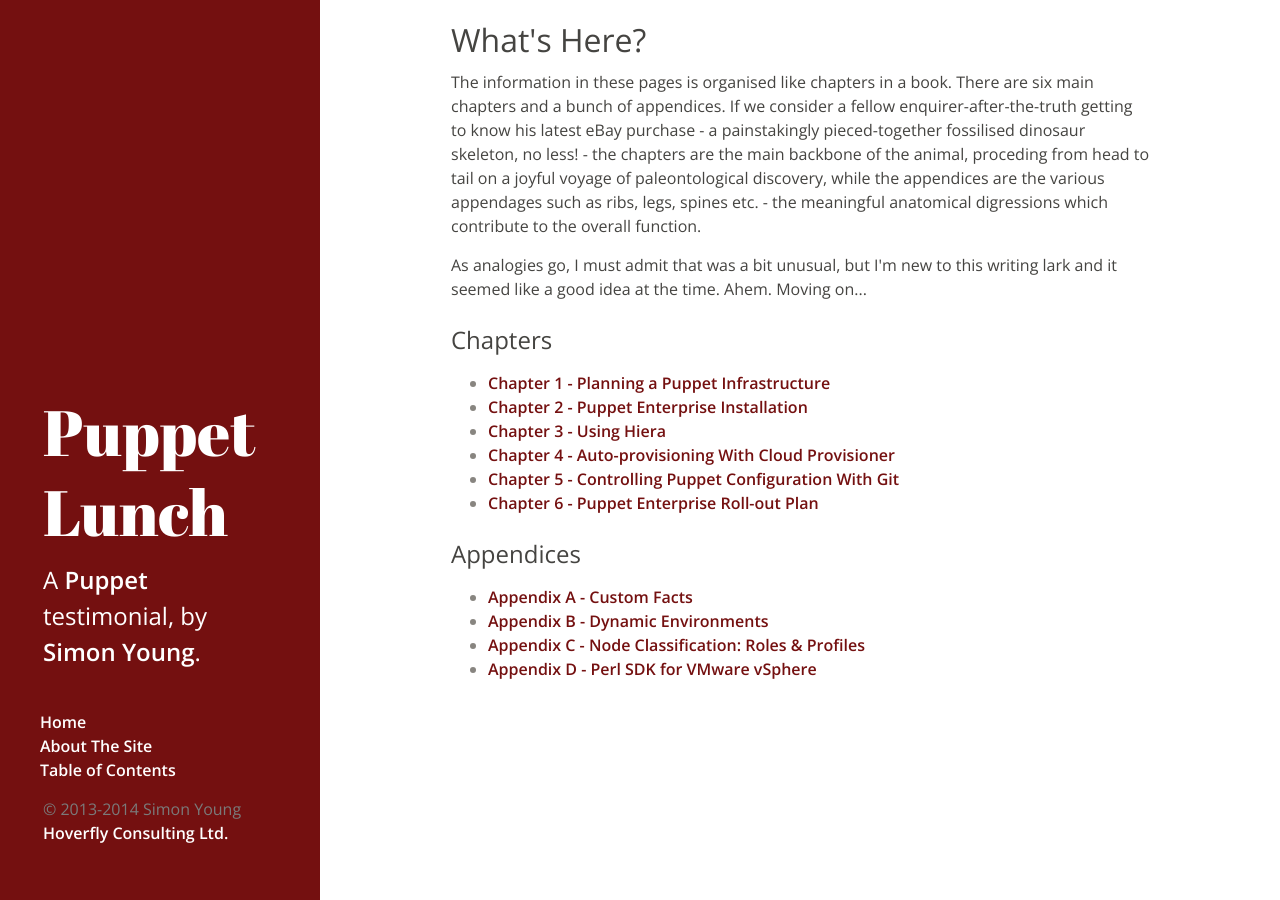
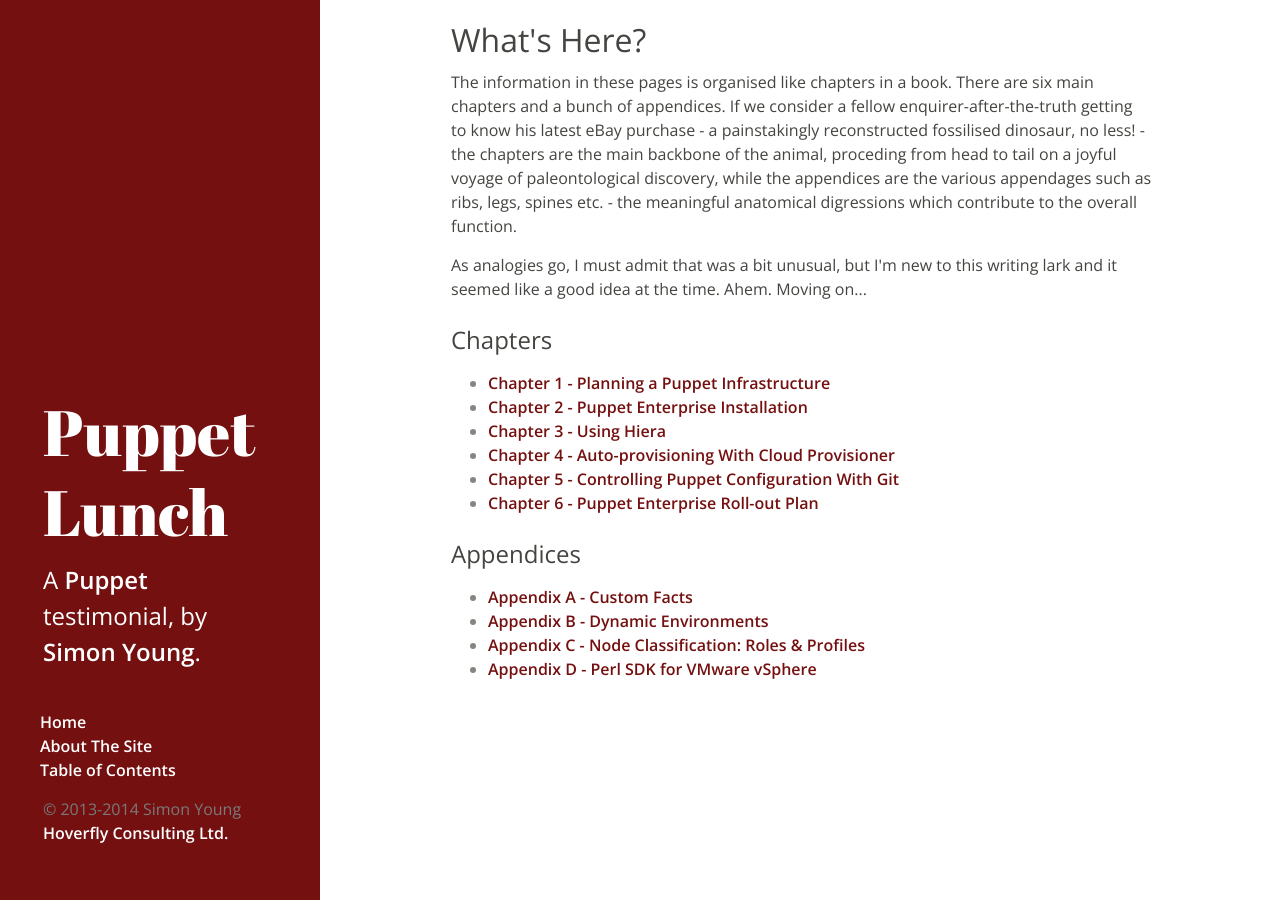
Before and after one commit to Sgydoo/puppet-lunch, a Jekyll site: the page built from contents/index.html, in a window 1280 px wide. Built offline with Jekyll 4.4.1, drawn with Linux system fonts in a browser that asks for light colours; Markdown is read by kramdown in place of the engine named in the settings.

Commit message:
Revised analogy

```diff
--- a/contents/index.html
+++ b/contents/index.html
@@ -7,8 +7,8 @@
 <p>The information in these pages is organised like chapters in a
    book. There are six main chapters and a bunch of appendices. If we
    consider a fellow enquirer-after-the-truth getting to know his
-   latest eBay purchase - a painstakingly pieced-together fossilised
-   dinosaur skeleton, no less! - the chapters are the main backbone of
+   latest eBay purchase - a painstakingly reconstructed fossilised
+   dinosaur, no less! - the chapters are the main backbone of
    the animal, proceding from head to tail on a joyful voyage of
    paleontological discovery, while the appendices are the various
    appendages such as ribs, legs, spines etc. - the meaningful
```
